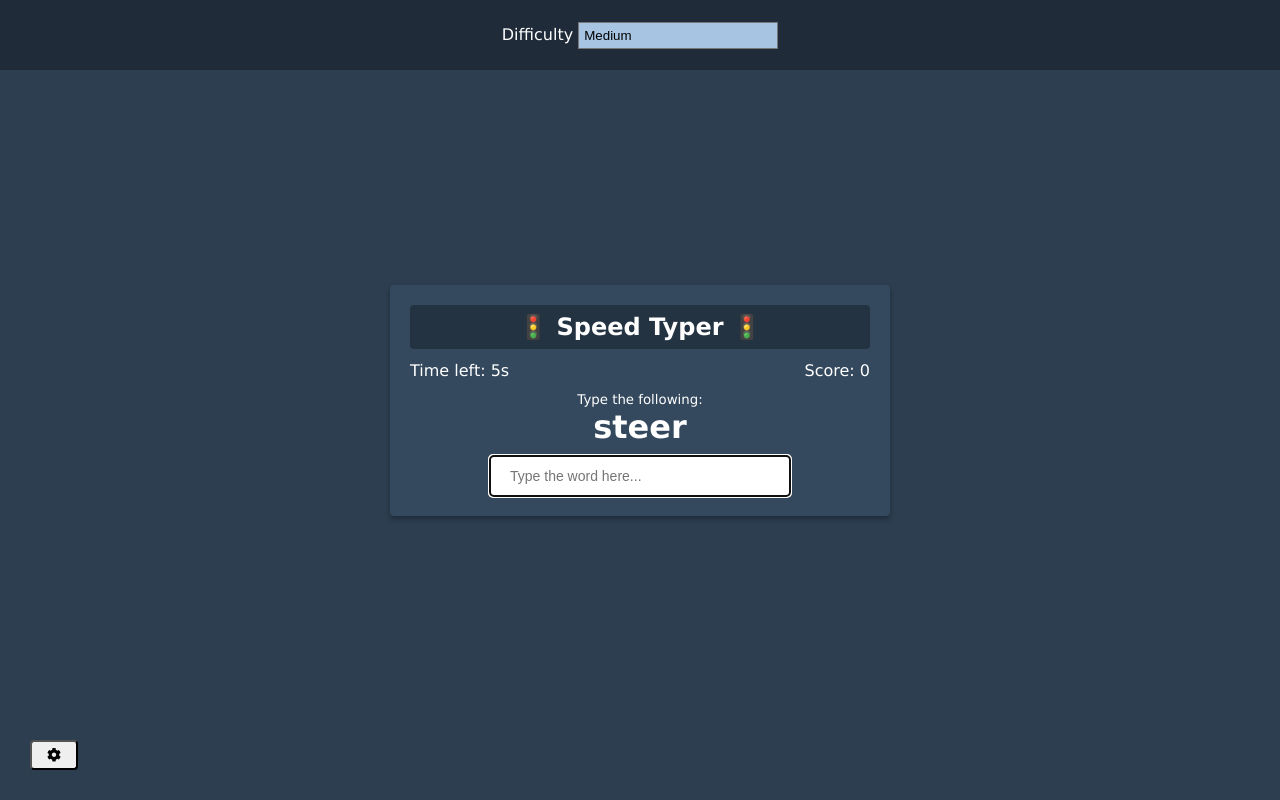
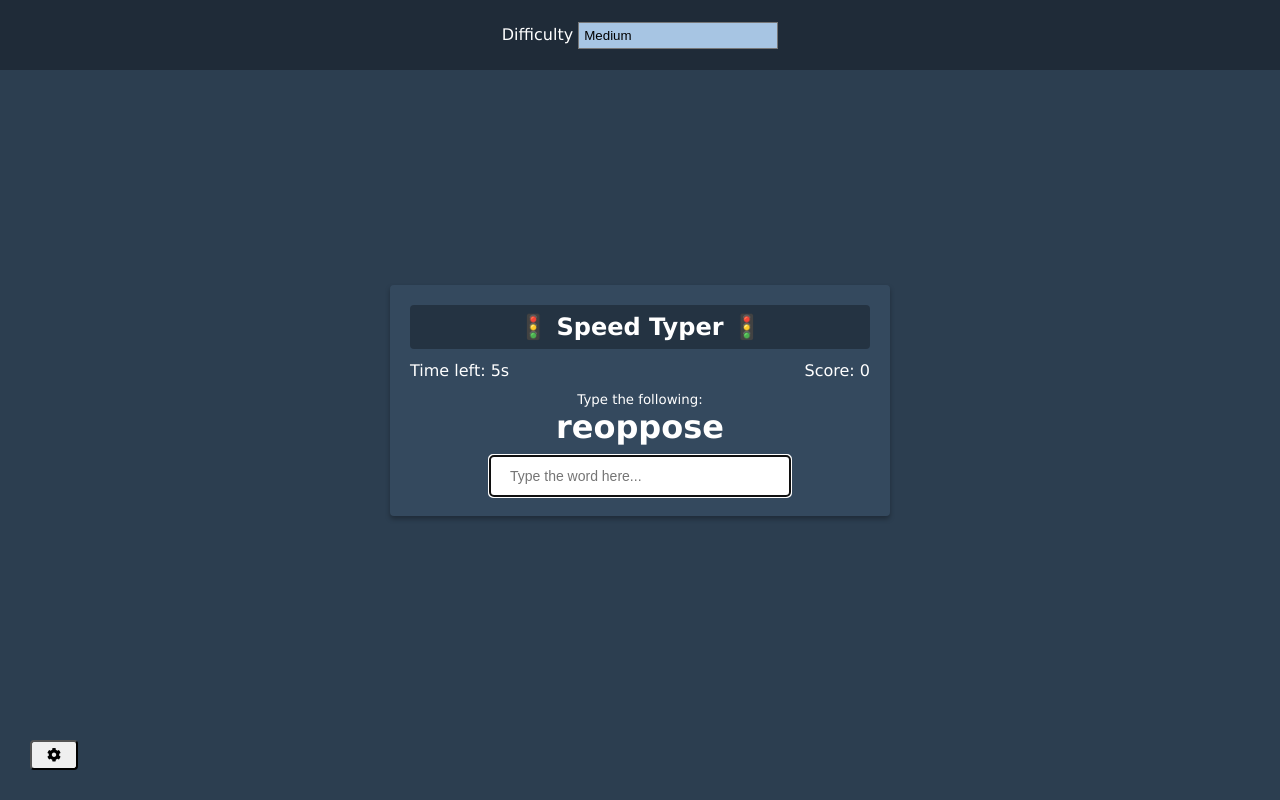
Before and after one commit to alyssahellrung/typing-game, a plain HTML site: page index.html in a window 1280 px wide. Drawn offline with Linux system fonts and the light colour scheme.

Commit message:
added data file and 100 words

```diff
--- /dev/null
+++ b/data.js
@@ -0,0 +1,102 @@
+let words = [
+  "bewitchingness",
+  "librettos",
+  "differentiate",
+  "hajji",
+  "sigmoidoscope",
+  "dib",
+  "nutritively",
+  "tailer",
+  "hapten",
+  "decahydrate",
+  "cookware",
+  "spectrograph",
+  "acosmistic",
+  "amphicarpous",
+  "abbreviate",
+  "nonconfrontation",
+  "unbashable",
+  "antipathetically",
+  "visaged",
+  "subgenres",
+  "retestify",
+  "samarang",
+  "bushel",
+  "advancing",
+  "fascination",
+  "disharmonizing",
+  "smokestack",
+  "surcingle",
+  "quirkier",
+  "nonpropellent",
+  "scramble",
+  "subopaque",
+  "kilomegacycle",
+  "rotgut",
+  "manufacturer",
+  "cytologic",
+  "valorize",
+  "compressor",
+  "sibilation",
+  "sinkerless",
+  "punkah",
+  "paraglider",
+  "radiogram",
+  "comparatively",
+  "stupendously",
+  "circinate",
+  "taunton",
+  "supernaturalize",
+  "nonstudied",
+  "climactic",
+  "installment",
+  "fuselike",
+  "reoppose",
+  "babe",
+  "dextrogyrate",
+  "nonmodal",
+  "jerrycan",
+  "patternlike",
+  "initiator",
+  "unbenignity",
+  "orthostat",
+  "zambese",
+  "dromoi",
+  "halite",
+  "chlorophaeite",
+  "cryptographer",
+  "mecometer",
+  "preventorium",
+  "mephisto",
+  "nonsatiric",
+  "carpology",
+  "deniable",
+  "neogeal",
+  "mediant",
+  "pleurotomy",
+  "bombardier",
+  "ferreous",
+  "coronado",
+  "eager",
+  "ballyragging",
+  "unconducive",
+  "semideaf",
+  "intergrapple",
+  "musicology",
+  "flashback",
+  "cloudlike",
+  "skirter",
+  "fjord",
+  "ethelene",
+  "cosmic",
+  "wheeziness",
+  "substation",
+  "nattiness",
+  "bricklaying",
+  "intervarying",
+  "nonreciprocal",
+  "laudatory",
+  "unrustling",
+  "deadly",
+  "diluvia"
+]
--- a/index.html
+++ b/index.html
@@ -46,6 +46,7 @@
     <div id="end-game-container" class="end-game-container"></div>
   </div>
 
+  <script src="data.js"></script>
   <script src="script.js"></script>
 </body>
 </html>
--- a/script.js
+++ b/script.js
@@ -9,28 +9,28 @@ const settingsForm = document.getElementById("settings-form");
 const difficultySelect = document.getElementById("difficulty");
 
 // List of words for game
-let words = [
-  "sigh",
-  "tense",
-  "airplane",
-  "ball",
-  "pies",
-  "juice",
-  "warlike",
-  "bad",
-  "north",
-  "dependent",
-  "steer",
-  "silver",
-  "highfalutin",
-  "superficial",
-  "quince",
-  "eight",
-  "feeble",
-  "admit",
-  "drag",
-  "loving",
-];
+// let words = [
+//   "sigh",
+//   "tense",
+//   "airplane",
+//   "ball",
+//   "pies",
+//   "juice",
+//   "warlike",
+//   "bad",
+//   "north",
+//   "dependent",
+//   "steer",
+//   "silver",
+//   "highfalutin",
+//   "superficial",
+//   "quince",
+//   "eight",
+//   "feeble",
+//   "admit",
+//   "drag",
+//   "loving",
+// ];
 
 // Init word
 let randomWord;
```
